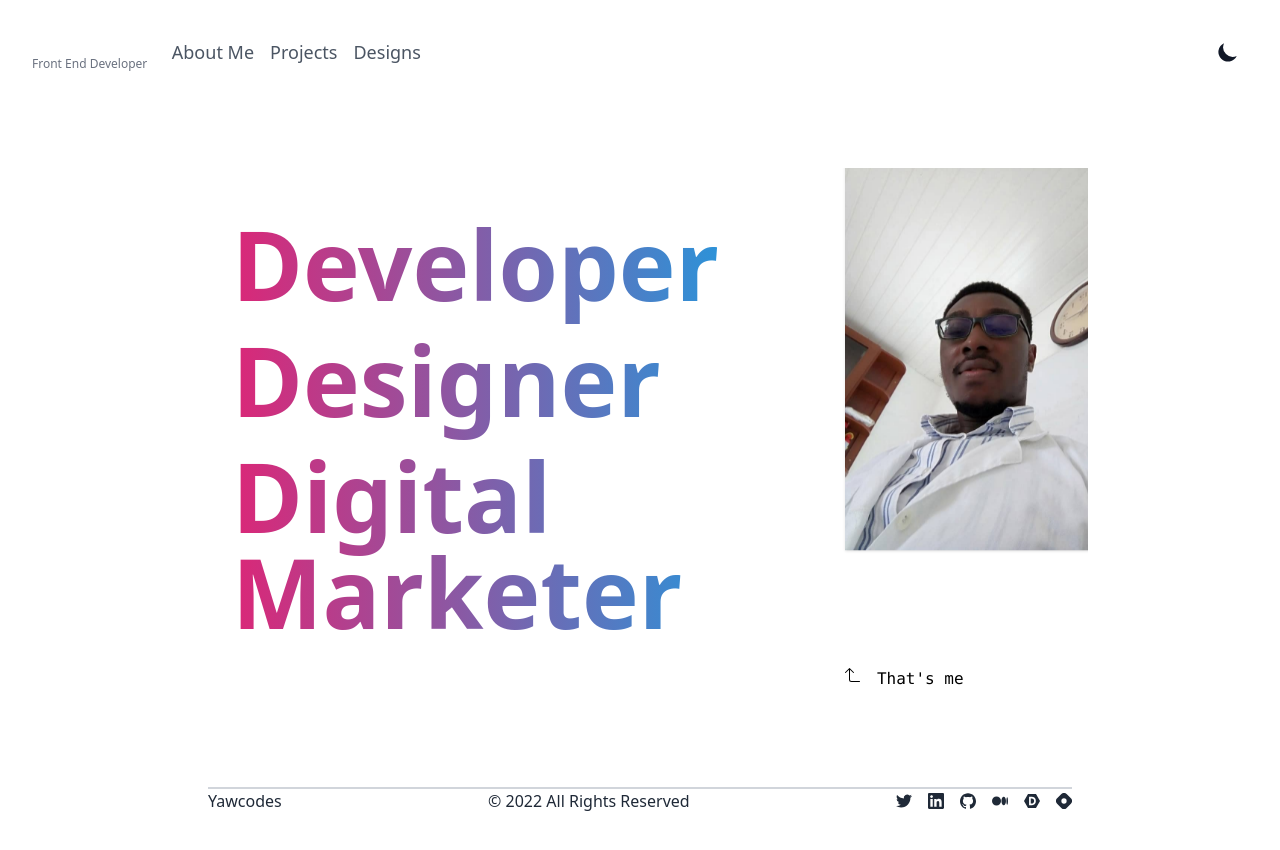
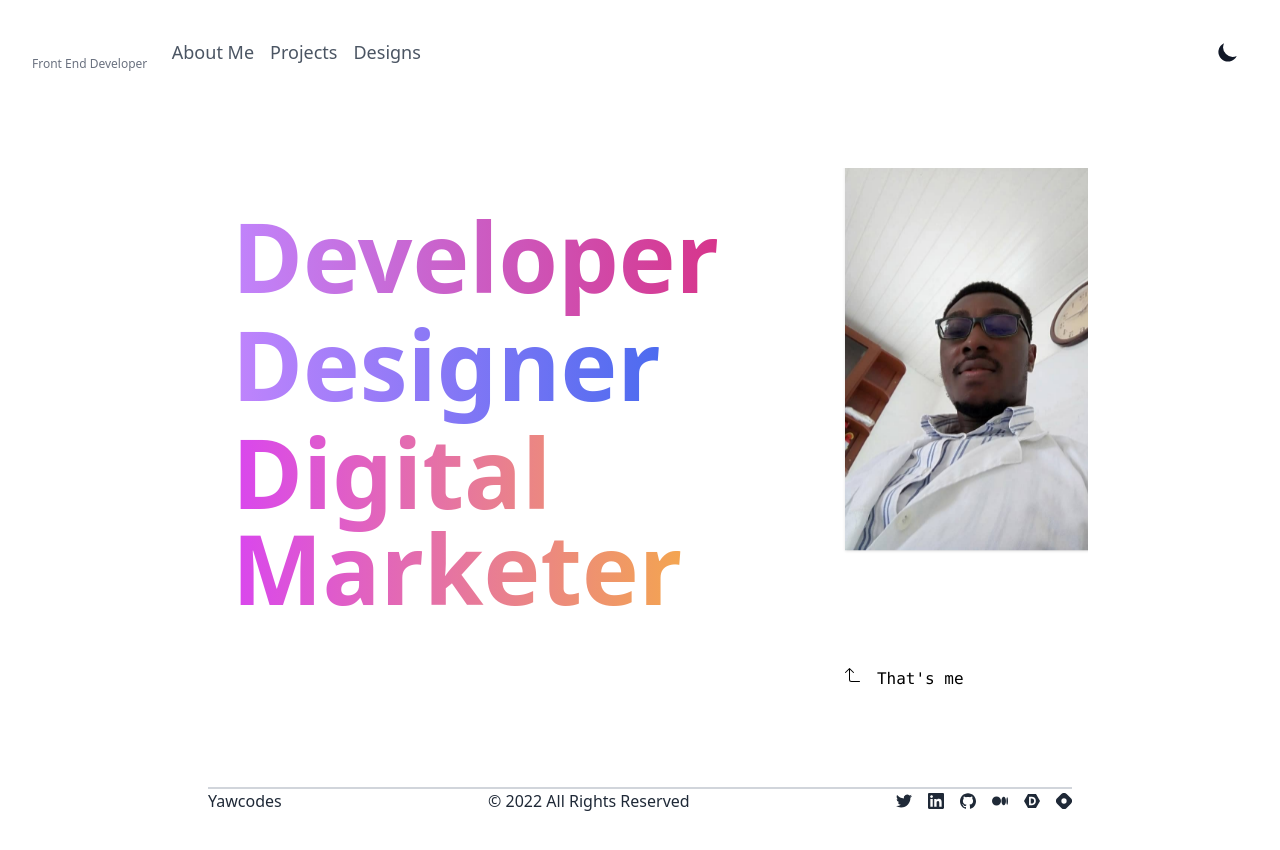
Before and after one commit to NanaPokun/My-Folio, a Next.js app: page / in a window 1280 px wide. Shown: the top 850 px of the page. Built offline with nearby package versions, Linux system fonts and the light colour scheme.

Commit message:
color gradient

```diff
--- a/components/Hero.js
+++ b/components/Hero.js
@@ -5,13 +5,13 @@ export default function Hero() {
   return (
     <div className="flex flex-row justify-center items-start overflow-hidden">
         <div className="w-full md:w-4/5 mx-auto text-center md:text-left md:p-10">
-                    <h1 className="text-3xl md:text-8xl pb-3 font-bold text-gray-700 dark:text-gray-200 my-2 text-transparent bg-clip-text bg-gradient-to-r from-pink-600 to-sky-500">
+                    <h1 className="text-3xl md:text-8xl pb-3 font-extrabold text-transparent text-8xl bg-clip-text bg-gradient-to-r from-purple-400 to-pink-600">
                         Developer
                     </h1>
-                    <h1 className="text-3xl md:text-8xl pb-3 font-bold text-gray-700 dark:text-gray-200 my-2 text-transparent bg-clip-text bg-gradient-to-r from-pink-600 to-sky-500">
+                    <h1 className="text-3xl md:text-8xl pb-3 font-extrabold text-transparent text-8xl bg-clip-text bg-gradient-to-r from-purple-400 to-blue-600">
                         Designer
                     </h1>
-                    <h1 className="text-3xl md:text-8xl font-bold text-gray-700 dark:text-gray-200 my-2 text-transparent bg-clip-text bg-gradient-to-r from-pink-600 to-sky-500">
+                    <h1 className="text-3xl md:text-8xl font-extrabold text-transparent text-8xl bg-clip-text bg-gradient-to-r from-fuchsia-500 to-amber-400">
                         Digital Marketer
                     </h1>
         </div>
--- a/styles/Home.module.css
+++ b/styles/Home.module.css
@@ -1,4 +1,4 @@
-.container {
+/* .container {
     min-height: 100vh;
     padding: 0 0.5rem;
     display: flex;
@@ -119,4 +119,4 @@
         width: 100%;
         flex-direction: column;
     }
-}
+} */
```
